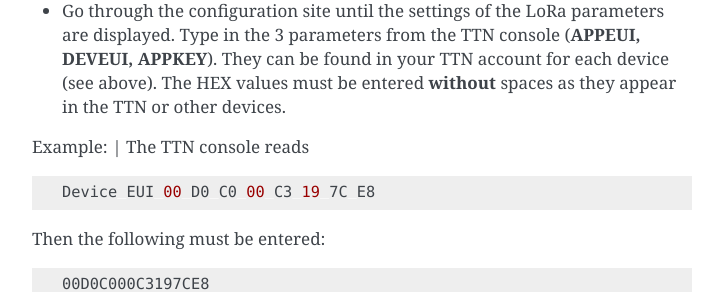
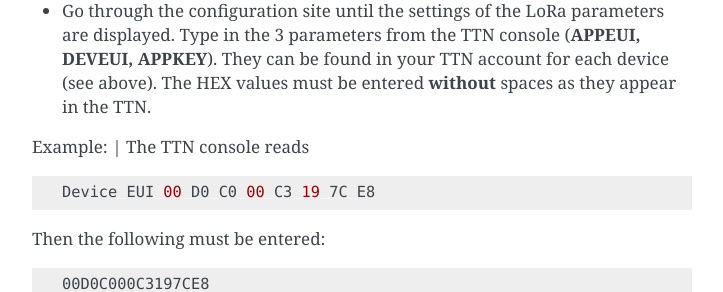
Before and after one commit to ecocurious2/MultiGeiger, a Sphinx documentation site: the page built from docs/source/setup_lora.rst, in a window 1280 px wide and 900 px high, scrolled down 1294 px. Shown: the part 189-481 px from the top of the window, without its empty margins (388-1111 px from the left). Built offline with Sphinx 7.4.7, drawn with Linux system fonts in a browser that asks for light colours.

Commit message:
Removed 2 words as discussed in #382

```diff
--- a/docs/source/setup_lora.rst
+++ b/docs/source/setup_lora.rst
@@ -78,7 +78,7 @@
 -  Go through the configuration site until the settings of the LoRa  parameters are displayed.
    Type in the 3 parameters from the TTN console (**APPEUI, DEVEUI, APPKEY**).
    They can be found in your TTN account for each device (see above).
-   The HEX values must be entered **without** spaces as they appear in the TTN or other devices.
+   The HEX values must be entered **without** spaces as they appear in the TTN.
 
 Example:
 | The TTN console reads
```
Also changed, not shown: README-en.md (+1 -1 lines).
